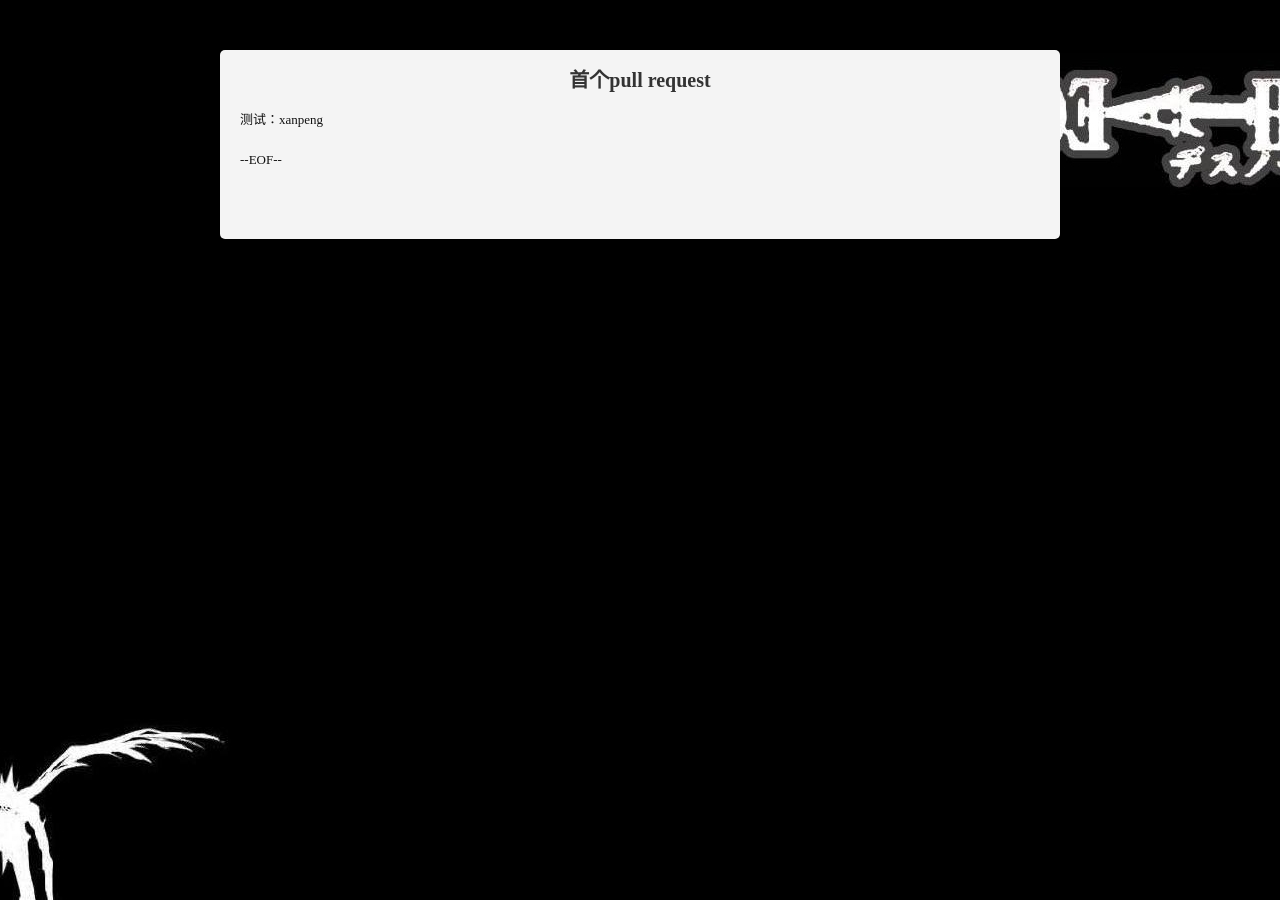
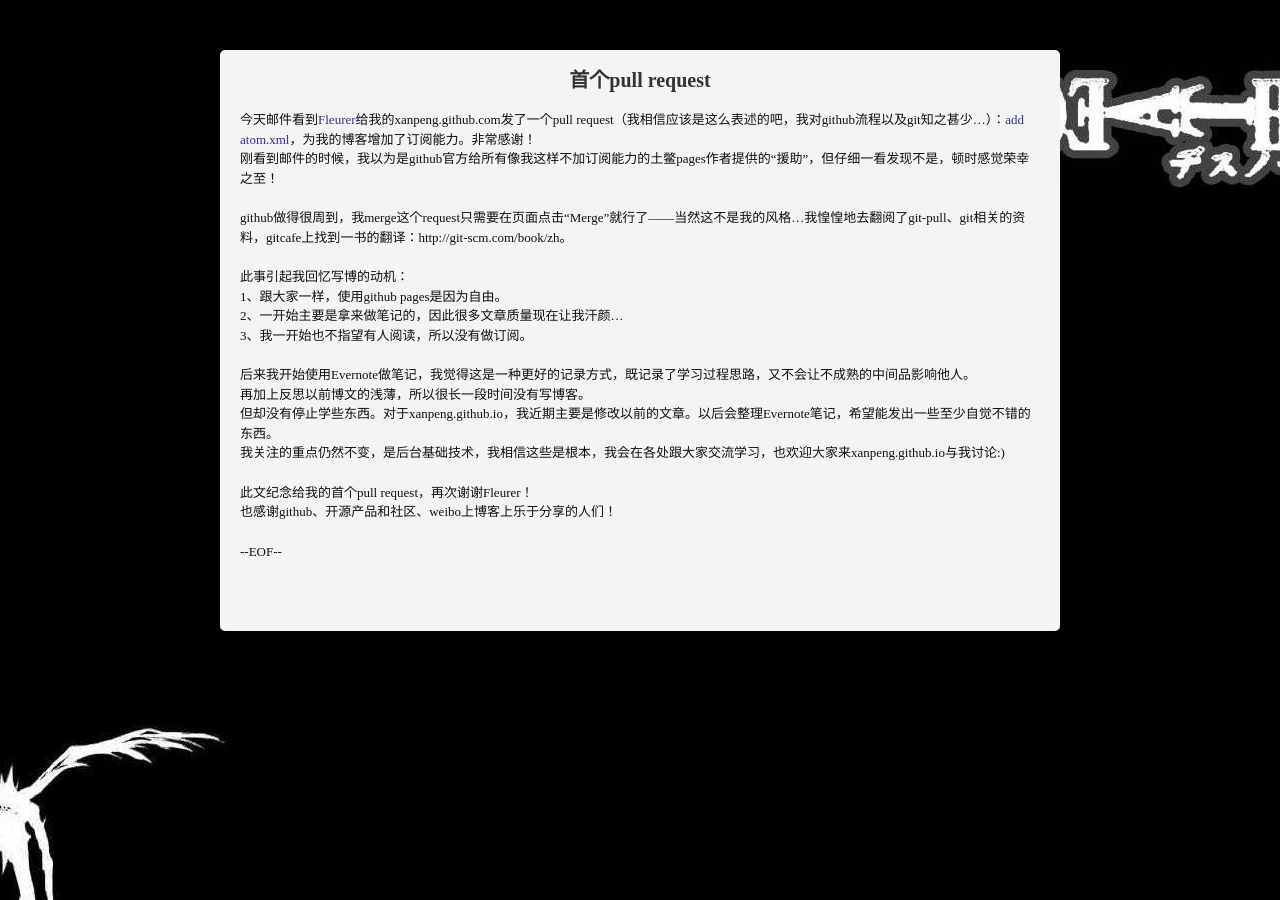
Before and after one commit to tfengmao/xanfeng, a Jekyll site: the page built from _posts/2013-04-13-first-pull-request.md, in a window 1280 px wide. Built offline with Jekyll 4.4.1, drawn with Linux system fonts in a browser that asks for light colours; Markdown is read by kramdown in place of the engine named in the settings; comment, search, counter and statistics services are not loaded.

Commit message:
add post

```diff
--- a/_posts/2013-04-13-first-pull-request.md
+++ b/_posts/2013-04-13-first-pull-request.md
@@ -5,4 +5,20 @@ category: career
 tags: git-pull atom
 ---
 
-测试：{{site.title}}
+今天邮件看到[Fleurer](https://github.com/Fleurer)给我的xanpeng.github.com发了一个pull request（我相信应该是这么表述的吧，我对github流程以及git知之甚少...）：[add atom.xml](https://github.com/xanpeng/xanpeng.github.com/pull/1)，为我的博客增加了订阅能力。非常感谢！
+刚看到邮件的时候，我以为是github官方给所有像我这样不加订阅能力的土鳖pages作者提供的“援助”，但仔细一看发现不是，顿时感觉荣幸之至！
+
+github做得很周到，我merge这个request只需要在页面点击“Merge”就行了——当然这不是我的风格...我惶惶地去翻阅了git-pull、git相关的资料，gitcafe上找到<Pro Git>一书的翻译：http://git-scm.com/book/zh。
+
+此事引起我回忆写博的动机：
+1、跟大家一样，使用github pages是因为自由。
+2、一开始主要是拿来做笔记的，因此很多文章质量现在让我汗颜...
+3、我一开始也不指望有人阅读，所以没有做订阅。
+
+后来我开始使用Evernote做笔记，我觉得这是一种更好的记录方式，既记录了学习过程思路，又不会让不成熟的中间品影响他人。
+再加上反思以前博文的浅薄，所以很长一段时间没有写博客。
+但却没有停止学些东西。对于xanpeng.github.io，我近期主要是修改以前的文章。以后会整理Evernote笔记，希望能发出一些至少自觉不错的东西。
+我关注的重点仍然不变，是后台基础技术，我相信这些是根本，我会在各处跟大家交流学习，也欢迎大家来xanpeng.github.io与我讨论:)
+
+此文纪念给我的首个pull request，再次谢谢Fleurer！
+也感谢github、开源产品和社区、weibo上博客上乐于分享的人们！
```
